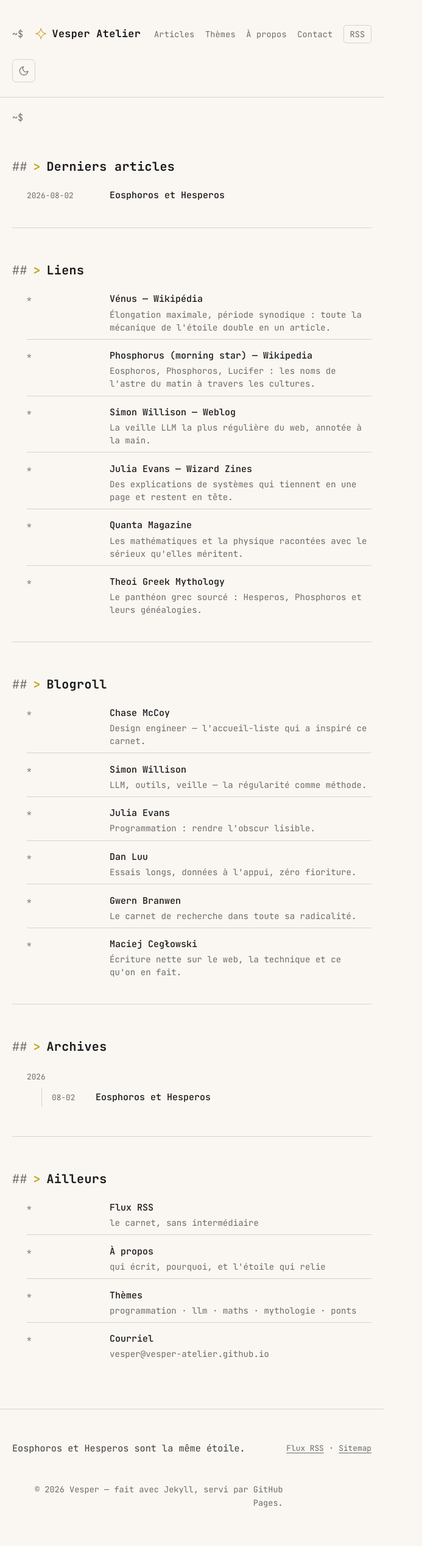
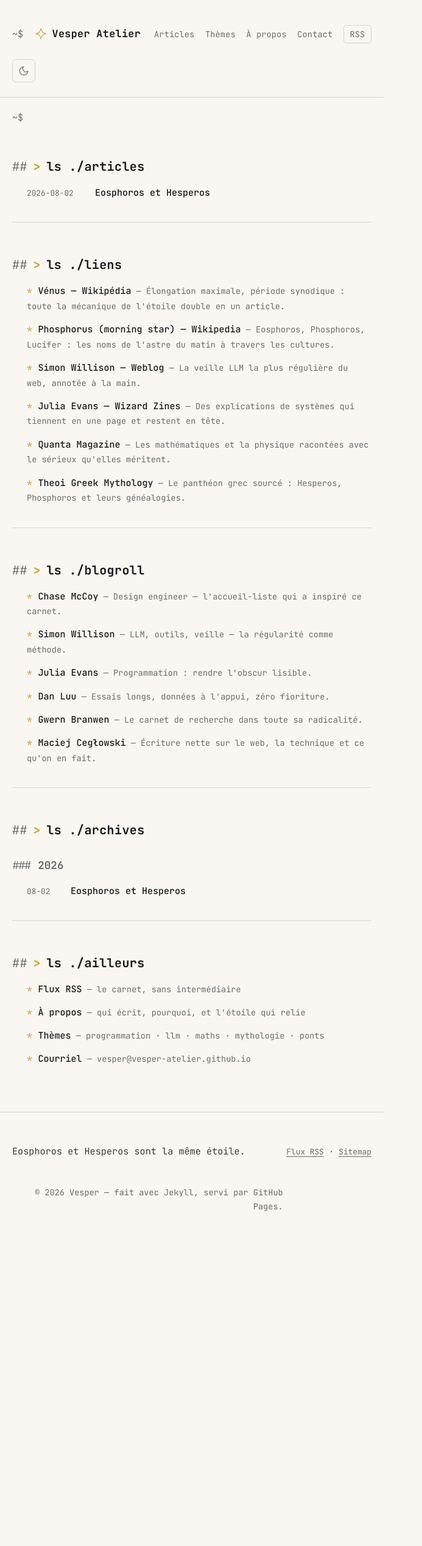
Before and after one commit to vesper-atelier/vesper-atelier.github.io, a Jekyll site: the page built from index.html, in a window 1280 px wide. Shown: the whole page at 61% size, without its empty margins (0-693 px from the left). Built offline with Jekyll 4.4.1, drawn with Linux system fonts in a browser that asks for light colours; after the commit the page ends 2048 px from its top, so only the background shows below that.

Commit message:
Refond l'accueil en liste sèche full terminal

```diff
--- a/_includes/post-list.html
+++ b/_includes/post-list.html
@@ -8,9 +8,6 @@
   <li class="tui-ligne">
     <span class="tui-meta">{{ article.date | date: "%Y-%m-%d" }}</span>
     <a class="tui-lien" href="{{ article.url | relative_url }}">{{ article.title }}</a>
-    {% if article.excerpt %}
-    <span class="tui-extrait">{{ article.excerpt | strip_html | truncatewords: 22 }}</span>
-    {% endif %}
   </li>
   {% endfor %}
 </ul>
--- a/assets/css/main.css
+++ b/assets/css/main.css
@@ -337,15 +337,10 @@ html[data-theme="dark"] .bascule-theme .icone-soleil {
 
 .tui-ligne {
   display: grid;
-  grid-template-columns: 7.5rem 1fr;   /* date à gauche, contenu ensuite */
+  grid-template-columns: 6rem 1fr;   /* date à gauche, contenu ensuite */
   column-gap: 1rem;
   align-items: baseline;
-  padding: 0.5rem 0;
-  border-bottom: 1px solid var(--bordure);
-}
-
-.tui-ligne:last-child {
-  border-bottom: none;
+  padding: 0.22rem 0;
 }
 
 /* Métadonnées (dates, puces « * ») : mono, secondaire */
@@ -369,18 +364,20 @@ html[data-theme="dark"] .bascule-theme .icone-soleil {
   text-decoration-color: var(--accent);
 }
 
-/* Extrait : une ligne de commentaire, discrète */
-.tui-extrait {
-  grid-column: 2;
-  font-size: 0.88rem;
-  color: var(--secondaire);
-  line-height: 1.5;
+/* Entrées de veille (liens, blogroll, ailleurs) : puce accent inline,
+   commentaire sur la même ligne — un seul flux de texte */
+.tui-ligne-veille {
+  padding: 0.22rem 0;
 }
 
-/* Entrées de veille (liens, blogroll, ailleurs) :
-   « * » en métadonnée, titre puis commentaire */
-.tui-ligne-veille .tui-extrait {
-  margin-top: 0.15rem;
+.tui-puce {
+  color: var(--accent);
+  margin-right: 0.6rem;
+}
+
+.tui-note {
+  color: var(--secondaire);
+  font-size: 0.85rem;
 }
 
 .tui-vide {
@@ -390,26 +387,21 @@ html[data-theme="dark"] .bascule-theme .icone-soleil {
   font-size: 0.88rem;
 }
 
-/* Archives : année en mono, articles imbriqués */
-.tui-ligne-annee {
-  padding: 0.6rem 0;
-  border-bottom: 1px solid var(--bordure);
-}
-
-.tui-ligne-annee:last-child {
-  border-bottom: none;
+/* Archives : année en mono secondaire, lignes aplaties */
+.tui-annee-titre {
+  margin: 1.25rem 0 0.35rem;
+  font-family: var(--police-mono);
+  font-size: 0.85rem;
+  font-weight: 700;
+  color: var(--secondaire);
 }
 
 .tui-liste-annee {
-  margin-top: 0.4rem;
   padding-left: 0;
 }
 
 .tui-liste-annee .tui-ligne {
   grid-template-columns: 3.5rem 1fr;
-  border-bottom: none;
-  padding: 0.2rem 0 0.2rem 1rem;
-  border-left: 1px solid var(--bordure);
 }
 
 /* ─────────────────────────────────────────────
--- a/index.html
+++ b/index.html
@@ -6,8 +6,8 @@ description: Carnet de recherche — programmation, LLM, mathématiques, mytholo
 <!-- ═══════════════════════════════════════════════════════════════════
      Accueil TUI — SPECS v3 §2
      La page EST le contenu : pas de hero, pas d'image, juste des listes.
-     Sections : Derniers articles · Liens (linked list) · Blogroll ·
-     Archives · Ailleurs. Chaque section est précédée d'un prompt discret.
+     Chaque section est une commande : ls ./articles, ./liens, ./blogroll,
+     ./archives, ./ailleurs. Une ligne par entrée, zéro habillage.
      ═══════════════════════════════════════════════════════════════════ -->
 
 <section class="accueil" aria-label="Accueil du carnet">
@@ -16,10 +16,10 @@ description: Carnet de recherche — programmation, LLM, mathématiques, mytholo
     <span class="tui-prompt-texte">~$</span>
   </p>
 
-  <!-- ── Derniers articles : tri par date, extraits courts ── -->
+  <!-- ── Derniers articles : tri par date, une ligne par article ── -->
   <section class="tui-section" aria-labelledby="section-articles">
     <h2 class="tui-titre" id="section-articles">
-      <span class="tui-prompt-sous" aria-hidden="true">&gt;</span> Derniers articles
+      <span class="tui-prompt-sous" aria-hidden="true">&gt;</span> ls ./articles
     </h2>
     {% if site.posts.size > 0 %}
     <ul class="tui-liste">
@@ -35,17 +35,15 @@ description: Carnet de recherche — programmation, LLM, mathématiques, mytholo
     {% endif %}
   </section>
 
-  <!-- ── Linked list : carnet de veille (liens courts + une ligne) ── -->
+  <!-- ── Linked list : carnet de veille (lien + une ligne de commentaire) ── -->
   <section class="tui-section" aria-labelledby="section-liens">
     <h2 class="tui-titre" id="section-liens">
-      <span class="tui-prompt-sous" aria-hidden="true">&gt;</span> Liens
+      <span class="tui-prompt-sous" aria-hidden="true">&gt;</span> ls ./liens
     </h2>
     <ul class="tui-liste">
       {% for lien in site.data.liens %}
-      <li class="tui-ligne tui-ligne-veille">
-        <span class="tui-meta" aria-hidden="true">*</span>
-        <a class="tui-lien" href="{{ lien.url }}">{{ lien.titre }}</a>
-        <span class="tui-extrait">{{ lien.note }}</span>
+      <li class="tui-ligne-veille">
+        <span class="tui-puce" aria-hidden="true">*</span><a class="tui-lien" href="{{ lien.url }}">{{ lien.titre }}</a><span class="tui-note"> — {{ lien.note }}</span>
       </li>
       {% endfor %}
     </ul>
@@ -54,14 +52,12 @@ description: Carnet de recherche — programmation, LLM, mathématiques, mytholo
   <!-- ── Blogroll : le web comme réseau de connaissances ── -->
   <section class="tui-section" aria-labelledby="section-blogroll">
     <h2 class="tui-titre" id="section-blogroll">
-      <span class="tui-prompt-sous" aria-hidden="true">&gt;</span> Blogroll
+      <span class="tui-prompt-sous" aria-hidden="true">&gt;</span> ls ./blogroll
     </h2>
     <ul class="tui-liste">
       {% for blog in site.data.blogroll %}
-      <li class="tui-ligne tui-ligne-veille">
-        <span class="tui-meta" aria-hidden="true">*</span>
-        <a class="tui-lien" href="{{ blog.url }}">{{ blog.nom }}</a>
-        <span class="tui-extrait">{{ blog.note }}</span>
+      <li class="tui-ligne-veille">
+        <span class="tui-puce" aria-hidden="true">*</span><a class="tui-lien" href="{{ blog.url }}">{{ blog.nom }}</a><span class="tui-note"> — {{ blog.note }}</span>
       </li>
       {% endfor %}
     </ul>
@@ -70,14 +66,12 @@ description: Carnet de recherche — programmation, LLM, mathématiques, mytholo
   <!-- ── Archives par année : la profondeur du temps ── -->
   <section class="tui-section" aria-labelledby="section-archives">
     <h2 class="tui-titre" id="section-archives">
-      <span class="tui-prompt-sous" aria-hidden="true">&gt;</span> Archives
+      <span class="tui-prompt-sous" aria-hidden="true">&gt;</span> ls ./archives
     </h2>
     {% assign annees = site.posts | group_by_exp: "article", "article.date | date: '%Y'" %}
     {% if annees.size > 0 %}
-    <ul class="tui-liste tui-archives">
     {% for annee in annees %}
-      <li class="tui-ligne-annee">
-        <span class="tui-meta">{{ annee.name }}</span>
+    <h3 class="tui-annee-titre">{{ annee.name }}</h3>
     <ul class="tui-liste tui-liste-annee">
       {% for article in annee.items %}
       <li class="tui-ligne">
@@ -86,9 +80,7 @@ description: Carnet de recherche — programmation, LLM, mathématiques, mytholo
       </li>
       {% endfor %}
     </ul>
-      </li>
     {% endfor %}
-    </ul>
     {% else %}
     <p class="tui-vide">Le carnet est jeune : les années s'écriront ici.</p>
     {% endif %}
@@ -97,28 +89,20 @@ description: Carnet de recherche — programmation, LLM, mathématiques, mytholo
   <!-- ── Ailleurs : réseaux, courriel, flux ── -->
   <section class="tui-section" aria-labelledby="section-ailleurs">
     <h2 class="tui-titre" id="section-ailleurs">
-      <span class="tui-prompt-sous" aria-hidden="true">&gt;</span> Ailleurs
+      <span class="tui-prompt-sous" aria-hidden="true">&gt;</span> ls ./ailleurs
     </h2>
     <ul class="tui-liste">
-      <li class="tui-ligne tui-ligne-veille">
-        <span class="tui-meta" aria-hidden="true">*</span>
-        <a class="tui-lien" href="{{ '/feed.xml' | relative_url }}">Flux RSS</a>
-        <span class="tui-extrait">le carnet, sans intermédiaire</span>
+      <li class="tui-ligne-veille">
+        <span class="tui-puce" aria-hidden="true">*</span><a class="tui-lien" href="{{ '/feed.xml' | relative_url }}">Flux RSS</a><span class="tui-note"> — le carnet, sans intermédiaire</span>
       </li>
-      <li class="tui-ligne tui-ligne-veille">
-        <span class="tui-meta" aria-hidden="true">*</span>
-        <a class="tui-lien" href="{{ '/about/' | relative_url }}">À propos</a>
-        <span class="tui-extrait">qui écrit, pourquoi, et l'étoile qui relie</span>
+      <li class="tui-ligne-veille">
+        <span class="tui-puce" aria-hidden="true">*</span><a class="tui-lien" href="{{ '/about/' | relative_url }}">À propos</a><span class="tui-note"> — qui écrit, pourquoi, et l'étoile qui relie</span>
       </li>
-      <li class="tui-ligne tui-ligne-veille">
-        <span class="tui-meta" aria-hidden="true">*</span>
-        <a class="tui-lien" href="{{ '/themes/' | relative_url }}">Thèmes</a>
-        <span class="tui-extrait">programmation · llm · maths · mythologie · ponts</span>
+      <li class="tui-ligne-veille">
+        <span class="tui-puce" aria-hidden="true">*</span><a class="tui-lien" href="{{ '/themes/' | relative_url }}">Thèmes</a><span class="tui-note"> — programmation · llm · maths · mythologie · ponts</span>
       </li>
-      <li class="tui-ligne tui-ligne-veille">
-        <span class="tui-meta" aria-hidden="true">*</span>
-        <a class="tui-lien" href="mailto:vesper@vesper-atelier.github.io">Courriel</a>
-        <span class="tui-extrait">vesper@vesper-atelier.github.io</span>
+      <li class="tui-ligne-veille">
+        <span class="tui-puce" aria-hidden="true">*</span><a class="tui-lien" href="mailto:vesper@vesper-atelier.github.io">Courriel</a><span class="tui-note"> — vesper@vesper-atelier.github.io</span>
       </li>
     </ul>
   </section>
```
Also changed, not shown: other parts of _includes/post-list.html (+1 -1 lines). Lines whose indentation alone changed are shown as unchanged.
